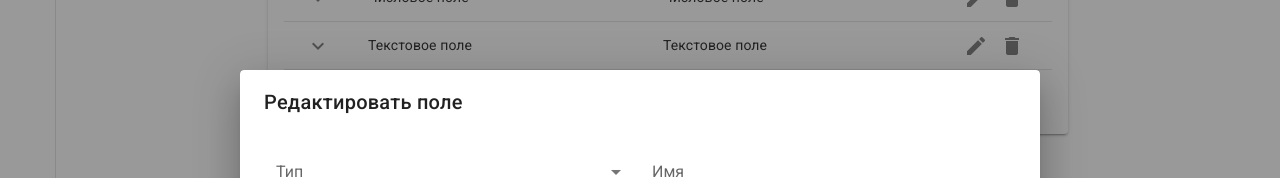
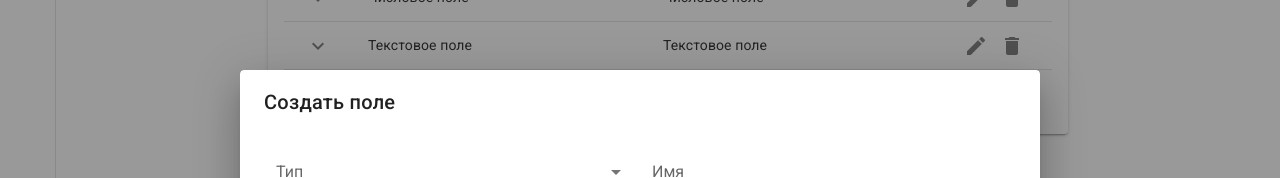
Before and after one commit to kabarchonok/maxim-homework, a Vue app: page /edit in a window 1280 px wide. Both pictures are taken after a click on the button "ДОБАВИТЬ ПОЛЕ". Shown: the part 218-396 px from the top of the page. Built offline with nearby package versions, Linux system fonts and the light colour scheme.

Commit message:
add computed title

```diff
--- a/src/components/VFormBuilder/VFormBuilderModal/VFormBuilderModal.vue
+++ b/src/components/VFormBuilder/VFormBuilderModal/VFormBuilderModal.vue
@@ -1,6 +1,6 @@
 <template>
   <VCard>
-    <VCardTitle>Редактировать поле</VCardTitle>
+    <VCardTitle>{{ title }}</VCardTitle>
 
     <VCardText>
       <VForm
@@ -92,6 +92,10 @@ export default class VFormBuilderModal extends Vue {
     return this.mutableField
   }
 
+  get title (): string {
+    return this.mutableField.code ? 'Редактировать поле' : 'Создать поле'
+  }
+
   formValid = false
   mutableField: Field = JSON.parse(JSON.stringify(this.field))
   isFormUpdate = false
```
